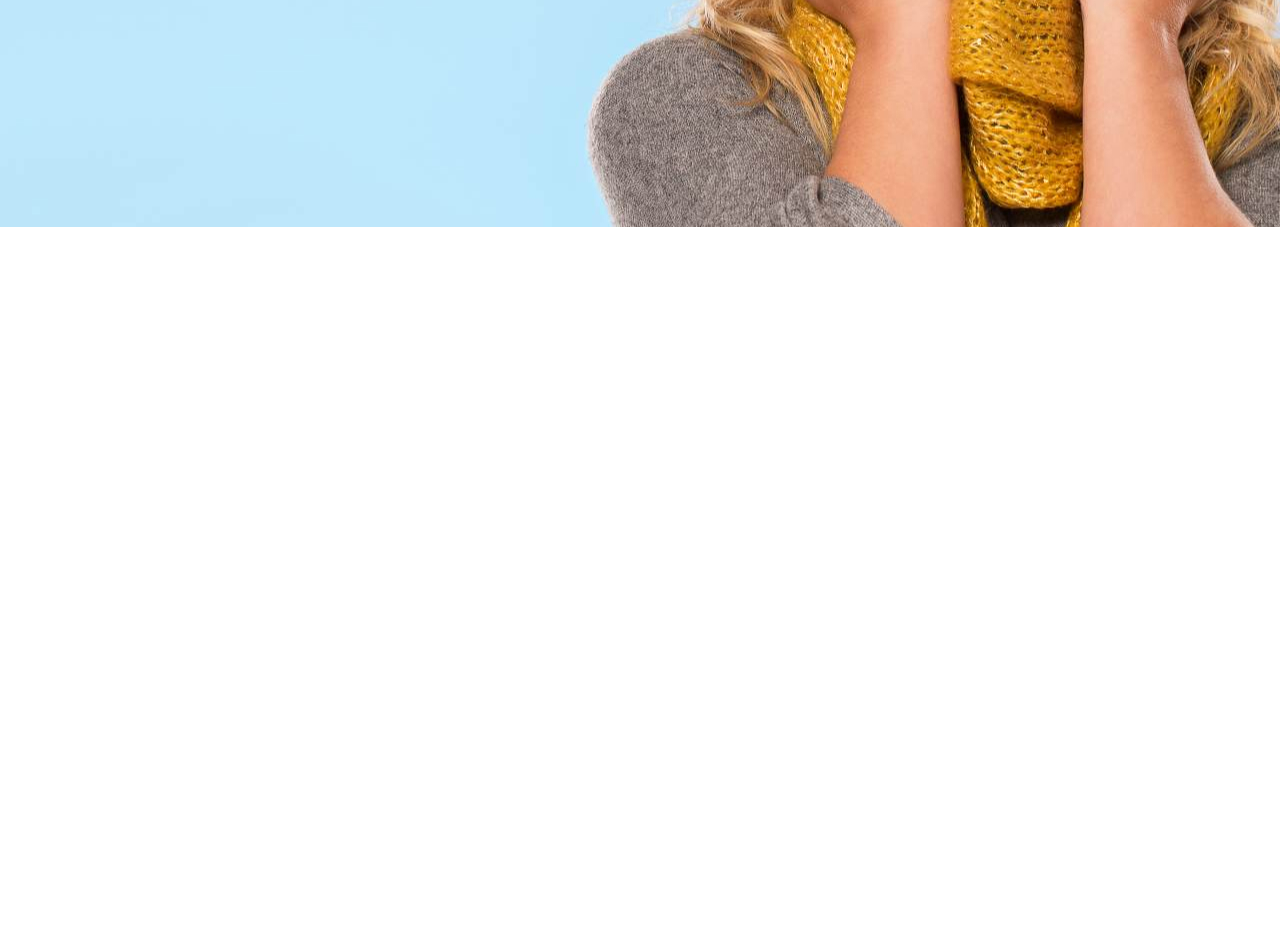
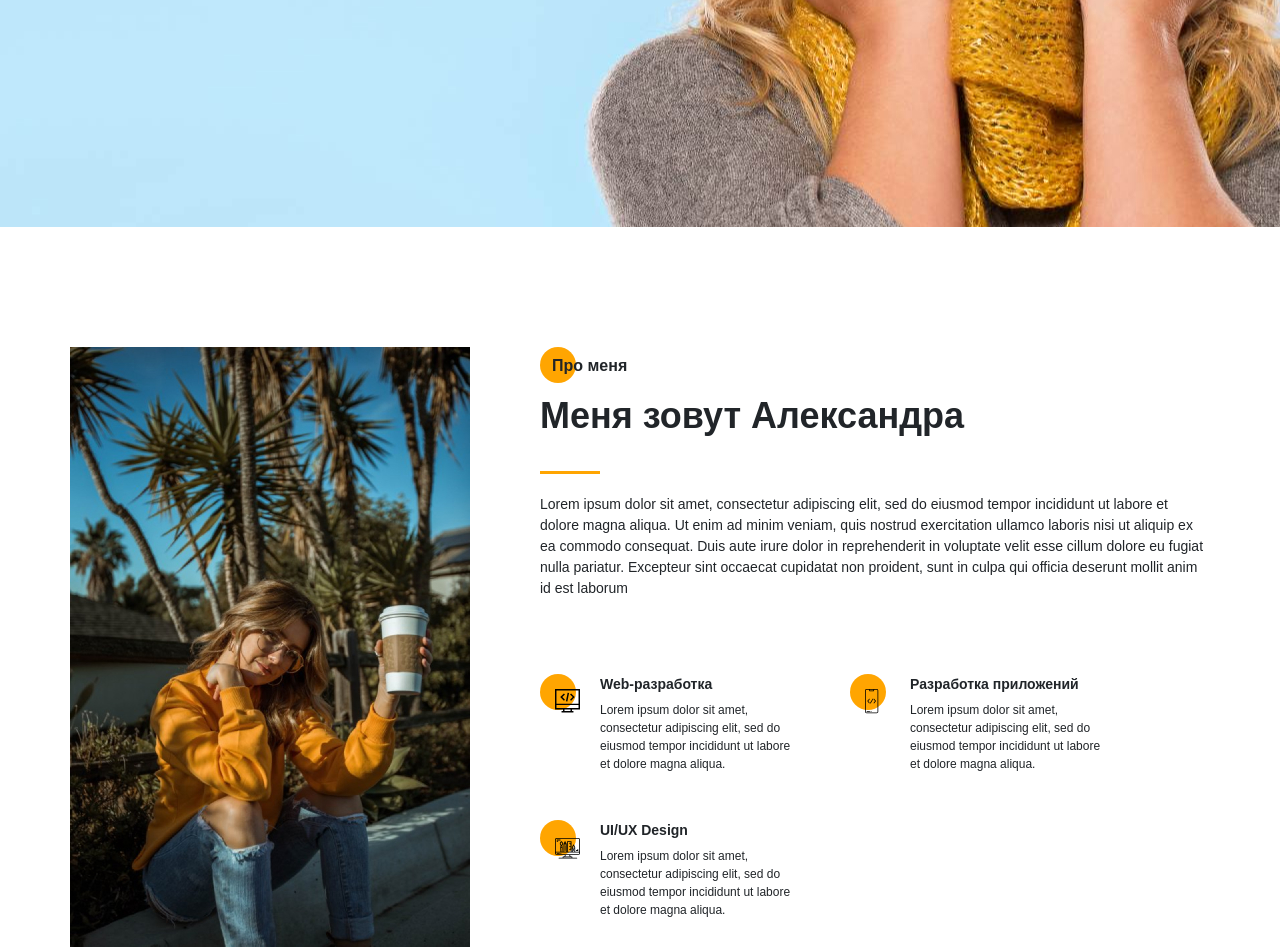
Before and after one commit to aboutdesign05/Portfolio_example, a website: page src/index.html in a window 1280 px wide. Shown: the part 573-1520 px from the top of the page. Before the commit the page ends 800 px from the top, so only its background shows below. Drawn offline with nearby package versions, Linux system fonts and the light colour scheme; files that its build step writes are made by us from their sources.

Commit message:
second block

```diff
--- a/src/index.html
+++ b/src/index.html
@@ -68,7 +68,7 @@
 
     <div class="menu">
         <div class="menu__block">
-            <div class="menu__close">
+            <div class="">
                 <svg width="29" height="30" viewBox="0 0 29 30" fill="none" xmlns="http://www.w3.org/2000/svg">
                     <path d="M17.1568 14.5231L28.4489 3.23075C29.1837 2.49623 29.1837 1.30861 28.4489 0.574085C27.7144 -0.160437 26.5267 -0.160437 25.7922 0.574085L14.4998 11.8665L3.20781 0.574085C2.47295 -0.160437 1.28567 -0.160437 0.551149 0.574085C-0.183716 1.30861 -0.183716 2.49623 0.551149 3.23075L11.8432 14.5231L0.551149 25.8155C-0.183716 26.55 -0.183716 27.7376 0.551149 28.4721C0.917206 28.8385 1.39852 29.0226 1.87948 29.0226C2.36045 29.0226 2.84141 28.8385 3.20781 28.4721L14.4998 17.1798L25.7922 28.4721C26.1586 28.8385 26.6396 29.0226 27.1205 29.0226C27.6015 29.0226 28.0825 28.8385 28.4489 28.4721C29.1837 27.7376 29.1837 26.55 28.4489 25.8155L17.1568 14.5231Z" fill="black"/>
                 </svg>
@@ -123,6 +123,57 @@
         </div>
     </section>
 
+    <section class="about">
+        <div class="container">
+            <div class="about__wrapper">
+               <div class="about__photo">
+                    <img src="img/main_photo.jpg" alt="photo">
+               </div>
+                <div class="about__descr">
+                    <h2 class="title title_fz16 about__title">Про меня</h2>
+                    <div class="title title_fz36 about__subtitle">Меня зовут Александра</div>
+                    <div class="divider"></div>
+                    <p class="about__text">Lorem ipsum dolor sit amet, consectetur adipiscing elit, sed do eiusmod tempor incididunt ut labore et dolore magna aliqua. Ut enim ad minim veniam, quis nostrud exercitation ullamco laboris nisi ut aliquip ex ea commodo consequat. Duis aute irure dolor in reprehenderit in voluptate velit esse cillum dolore eu fugiat nulla pariatur. Excepteur sint occaecat cupidatat non proident, sunt in culpa qui officia deserunt mollit anim id est laborum</p>
+                </div>
+                <div class="about__skills">
+                    <div class="about__skills-item">
+                        <div class="about__skills-circle">
+                            <img src="icons/about_me/web_development.svg" alt="web-dev">
+                        </div>
+                        <div>
+                            <div class="title title_fz14">Web-разработка</div>
+                            <div class="about__skills-text">
+                                Lorem ipsum dolor sit amet, consectetur adipiscing elit, sed do eiusmod tempor incididunt ut labore et dolore magna aliqua.
+                            </div>
+                        </div>
+                    </div>
+                    <div class="about__skills-item">
+                        <div class="about__skills-circle">
+                            <img src="icons/about_me/mobile_dev.svg" alt="mobil-dev">
+                        </div>
+                        <div>
+                            <div class="title title_fz14">Разработка приложений</div>
+                            <div class="about__skills-text">
+                                Lorem ipsum dolor sit amet, consectetur adipiscing elit, sed do eiusmod tempor incididunt ut labore et dolore magna aliqua.
+                            </div>
+                        </div>
+                    </div>
+                    <div class="about__skills-item">
+                        <div class="about__skills-circle">
+                            <img src="icons/about_me/design.svg" alt="design">
+                        </div>
+                        <div>
+                            <div class="title title_fz14">UI/UX Design</div>
+                            <div class="about__skills-text">
+                                Lorem ipsum dolor sit amet, consectetur adipiscing elit, sed do eiusmod tempor incididunt ut labore et dolore magna aliqua.
+                            </div>
+                        </div>
+                    </div>
+                </div>
+            </div>
+        </div>
+    </section>
+
     <script src="js/script.js"></script>
 </body>
 </html>
--- /dev/null
+++ b/src/sass/blocks/_about.scss
@@ -0,0 +1,58 @@
+.about {
+    padding-top: 120px;
+    &__wrapper {
+        display: grid;
+        grid-template-columns: 400px 670px ;
+        grid-template-rows: minmax(245px,auto) minmax(255px, auto);
+        grid-auto-rows: minmax(245px,auto);
+        column-gap: 70px;
+        row-gap: 40px;
+    }
+    &__photo {
+        grid-row: 1/3;
+        img {
+            width: 100%;
+        }
+    }
+    &__descr {
+        padding-top: 6px;
+        .devider {
+            margin-top: 4px;
+        }
+    }
+    &__title {
+        position: relative;
+        padding: 1px 0 0 12px;
+        @include before_circle
+    }
+    &__text {
+        margin-top: 20px;
+        font-size: 14px;
+        line-height: 21px;
+    }
+    &__skills {
+        display: grid;
+        grid-template: repeat(2, minmax(115px, auto)) / repeat(2, 260px);
+        grid-auto-rows: 1fr;
+        column-gap: 50px;
+        row-gap: 20px;
+        &-item {
+            display: grid;
+            grid-template-columns: 40px 200px;
+            column-gap: 20px;
+        }
+        &-circle {
+            position: relative;
+            padding: 15px 0 0 15px;
+            @include before_circle;
+            &:before {
+                top: 0;
+            }
+        }
+        &-text {
+            margin-top: 6px;
+            font-size: 12px;
+            line-height: 18px;
+        }
+    }
+}
--- a/src/sass/blocks/_title.scss
+++ b/src/sass/blocks/_title.scss
@@ -10,6 +10,9 @@
         font-size: 16px;
         line-height: 24px;
     }
+    &_fz36 {
+        font-size: 36px;
+    }
     &_fz48 {
         font-size: 48px;
     }
--- a/src/sass/style.scss
+++ b/src/sass/style.scss
@@ -10,6 +10,13 @@
     padding: 0;
 }
 
+.divider {
+    width: 60px;
+    height: 3px;
+    background-color: $main-color;
+    margin-top: 25px;
+}
+
 .container {
     width: 1140px;
     margin: 0 auto;
@@ -20,3 +27,4 @@
 @import 'blocks/button';
 @import 'blocks/sidepanel';
 @import 'blocks/menu';
+@import 'blocks/about';
```
Also changed, not shown: dist/css/style.min.css, dist/index.html.
